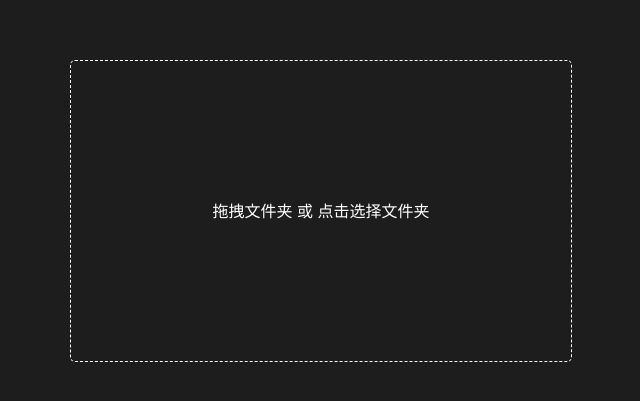
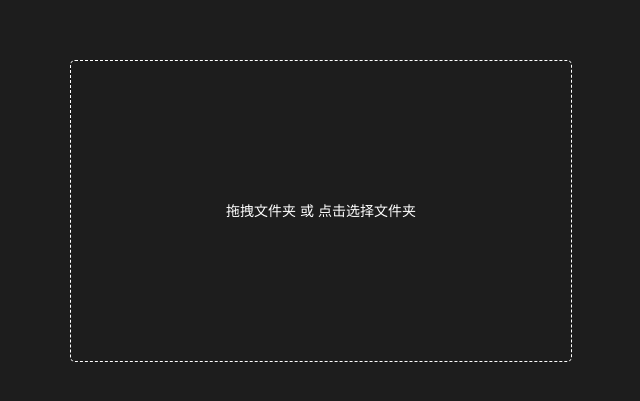
Before and after one commit to LeoLun/willow-editor, a Vue app: page / in a window 1280 px wide. Shown: the part 189-590 px from the top of the page, without its empty margins (319-959 px from the left). Built offline with nearby package versions, Linux system fonts and the light colour scheme.

Commit message:
feat: 修改字体和大小

```diff
--- a/src/style.css
+++ b/src/style.css
@@ -1,6 +1,6 @@
 :root {
-  font-family: Inter, Avenir, Helvetica, Arial, sans-serif;
-  font-size: 16px;
+  font-family: -apple-system,BlinkMacSystemFont,Segoe WPC,Segoe UI,HelveticaNeue-Light,Ubuntu,Droid Sans,sans-serif;
+  font-size: 14px;
   line-height: 24px;
   font-weight: 400;
 }
```
